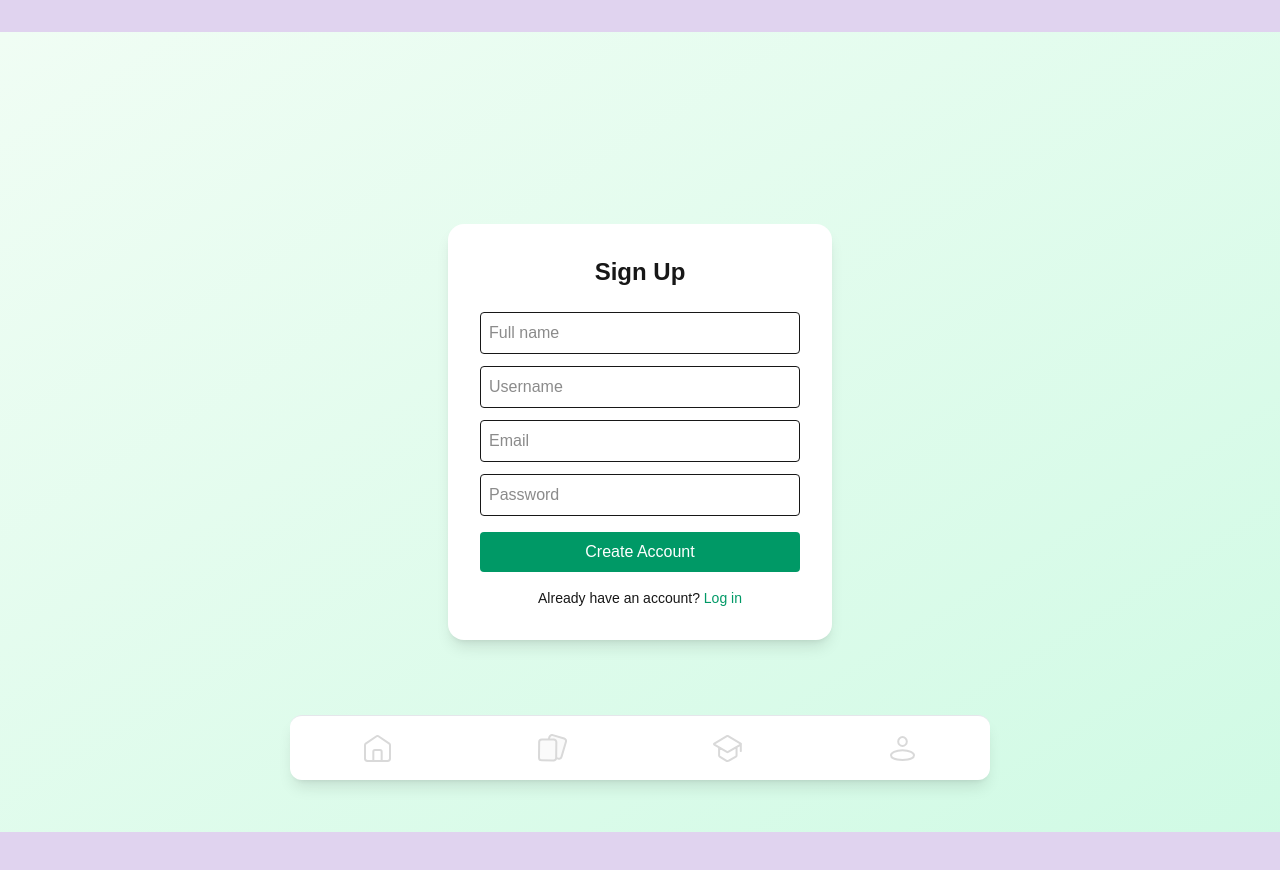
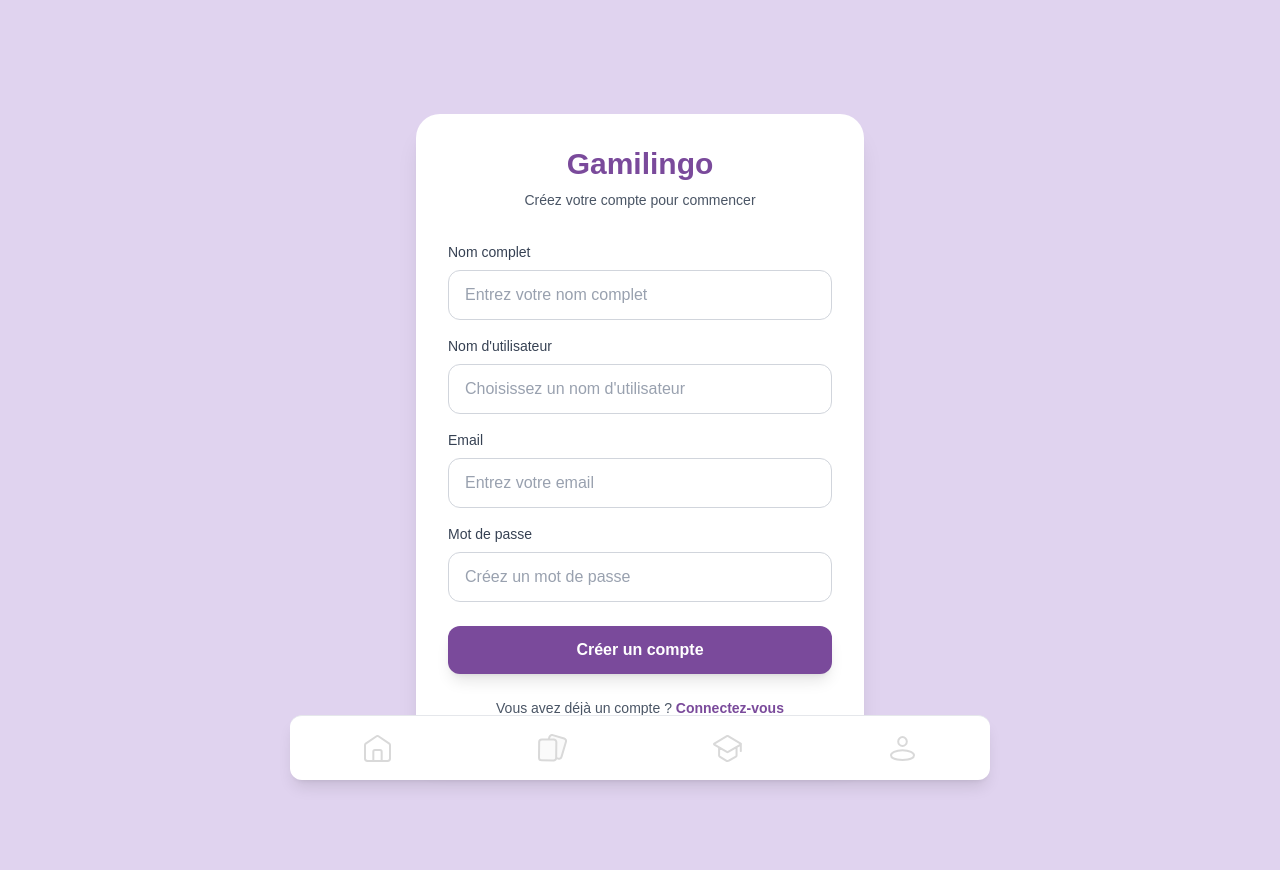
Before and after one commit to akashiyo/gamilingo, a Next.js app: page /signup in a window 1280 px wide. Shown: the top 870 px of the page. Built offline with nearby package versions, Linux system fonts and the light colour scheme; no server answers.

Commit message:
[main] feat add style to register form

```diff
--- a/src/app/signup/page.tsx
+++ b/src/app/signup/page.tsx
@@ -18,59 +18,135 @@ export default function SignupPage() {
       body: JSON.stringify({ name, username, email, pwd, role: "user" }),
     });
     const data = await res.json();
-    if (!res.ok) return setError(data.msg || "Signup failed");
+    if (!res.ok) return setError(data.msg || "Inscription échouée");
     router.push("/login");
   };
 
   return (
-    <div className="min-h-screen flex items-center justify-center bg-gradient-to-br from-green-50 to-emerald-100">
+    <div className="min-h-screen flex items-center justify-center px-4"
+         style={{ backgroundColor: 'var(--medium-purple)' }}>
+      <div className="w-full max-w-md">
         <form
           onSubmit={handleSignup}
-        className="bg-white p-8 rounded-2xl shadow-lg w-full max-w-sm"
+          className="bg-white dark:bg-gray-800 p-8 rounded-3xl shadow-xl"
         >
-        <h1 className="text-2xl font-bold text-center mb-6">Sign Up</h1>
-        {error && <p className="text-red-500 text-sm mb-3">{error}</p>}
+          {/* Logo or Title */}
+          <div className="text-center mb-8">
+            <h1 className="text-3xl font-bold mb-2"
+                style={{ color: 'var(--dark-purple)' }}>
+              Gamilingo
+            </h1>
+            <p className="text-gray-600 dark:text-gray-300 text-sm">
+              Créez votre compte pour commencer
+            </p>
+          </div>
+
+          {error && (
+            <div className="bg-red-50 dark:bg-red-900/30 border border-red-200 dark:border-red-700 text-red-600 dark:text-red-400 text-sm p-3 rounded-xl mb-4 text-center">
+              {error}
+            </div>
+          )}
+
+          <div className="space-y-4">
+            <div>
+              <label htmlFor="name" className="block text-sm font-medium mb-2 text-gray-700 dark:text-gray-300">
+                Nom complet
+              </label>
               <input
+                id="name"
                 type="text"
-          placeholder="Full name"
+                placeholder="Entrez votre nom complet"
                 value={name}
                 onChange={(e) => setName(e.target.value)}
-          className="border p-2 rounded w-full mb-3"
+                className="w-full px-4 py-3 rounded-xl border border-gray-300 dark:border-gray-600 bg-white dark:bg-gray-700 text-gray-900 dark:text-gray-100 placeholder-gray-400 dark:placeholder-gray-500 focus:outline-none focus:ring-2 focus:ring-offset-2 transition-all"
+                style={{
+                  '--tw-ring-color': 'var(--dark-purple)',
+                  '--tw-ring-offset-color': 'white'
+                } as React.CSSProperties}
+                required
               />
+            </div>
+
+            <div>
+              <label htmlFor="username" className="block text-sm font-medium mb-2 text-gray-700 dark:text-gray-300">
+                Nom d'utilisateur
+              </label>
               <input
+                id="username"
                 type="text"
-          placeholder="Username"
+                placeholder="Choisissez un nom d'utilisateur"
                 value={username}
                 onChange={(e) => setUsername(e.target.value)}
-          className="border p-2 rounded w-full mb-3"
+                className="w-full px-4 py-3 rounded-xl border border-gray-300 dark:border-gray-600 bg-white dark:bg-gray-700 text-gray-900 dark:text-gray-100 placeholder-gray-400 dark:placeholder-gray-500 focus:outline-none focus:ring-2 focus:ring-offset-2 transition-all"
+                style={{
+                  '--tw-ring-color': 'var(--dark-purple)',
+                  '--tw-ring-offset-color': 'white'
+                } as React.CSSProperties}
+                required
               />
+            </div>
+
+            <div>
+              <label htmlFor="email" className="block text-sm font-medium mb-2 text-gray-700 dark:text-gray-300">
+                Email
+              </label>
               <input
+                id="email"
                 type="email"
-          placeholder="Email"
+                placeholder="Entrez votre email"
                 value={email}
                 onChange={(e) => setEmail(e.target.value)}
-          className="border p-2 rounded w-full mb-3"
+                className="w-full px-4 py-3 rounded-xl border border-gray-300 dark:border-gray-600 bg-white dark:bg-gray-700 text-gray-900 dark:text-gray-100 placeholder-gray-400 dark:placeholder-gray-500 focus:outline-none focus:ring-2 focus:ring-offset-2 transition-all"
+                style={{
+                  '--tw-ring-color': 'var(--dark-purple)',
+                  '--tw-ring-offset-color': 'white'
+                } as React.CSSProperties}
+                required
               />
+            </div>
+
+            <div>
+              <label htmlFor="password" className="block text-sm font-medium mb-2 text-gray-700 dark:text-gray-300">
+                Mot de passe
+              </label>
               <input
+                id="password"
                 type="password"
-          placeholder="Password"
+                placeholder="Créez un mot de passe"
                 value={pwd}
                 onChange={(e) => setPwd(e.target.value)}
-          className="border p-2 rounded w-full mb-4"
+                className="w-full px-4 py-3 rounded-xl border border-gray-300 dark:border-gray-600 bg-white dark:bg-gray-700 text-gray-900 dark:text-gray-100 placeholder-gray-400 dark:placeholder-gray-500 focus:outline-none focus:ring-2 focus:ring-offset-2 transition-all"
+                style={{
+                  '--tw-ring-color': 'var(--dark-purple)',
+                  '--tw-ring-offset-color': 'white'
+                } as React.CSSProperties}
+                required
               />
+            </div>
+          </div>
+
           <button
             type="submit"
-          className="bg-emerald-600 text-white w-full py-2 rounded hover:bg-emerald-700 transition"
+            className="w-full py-3 rounded-xl font-semibold text-white mt-6 shadow-lg hover:shadow-xl transform hover:scale-[1.02] active:scale-[0.98] transition-all"
+            style={{ backgroundColor: 'var(--dark-purple)' }}
           >
-          Create Account
+            Créer un compte
           </button>
-        <p className="text-center text-sm mt-4">
-          Already have an account?{" "}
-          <a href="/login" className="text-emerald-600 hover:underline">
-            Log in
+
+          <div className="mt-6 text-center">
+            <p className="text-sm text-gray-600 dark:text-gray-400">
+              Vous avez déjà un compte ?{" "}
+              <a
+                href="/login"
+                className="font-semibold hover:underline transition-colors"
+                style={{ color: 'var(--dark-purple)' }}
+              >
+                Connectez-vous
               </a>
             </p>
+          </div>
         </form>
+      </div>
     </div>
   );
 }
```
Lines whose indentation alone changed are shown as unchanged.
